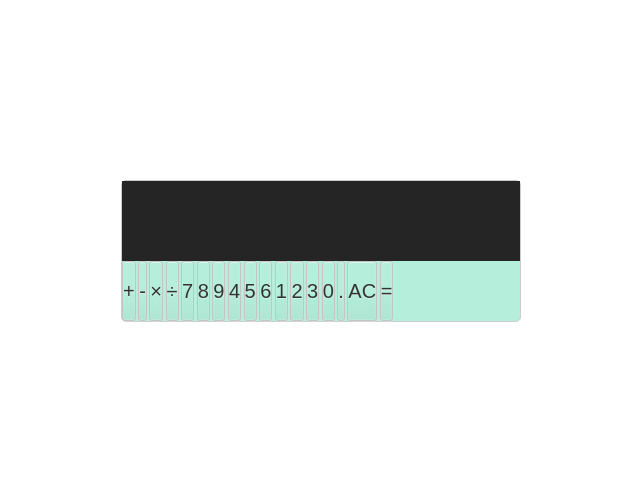
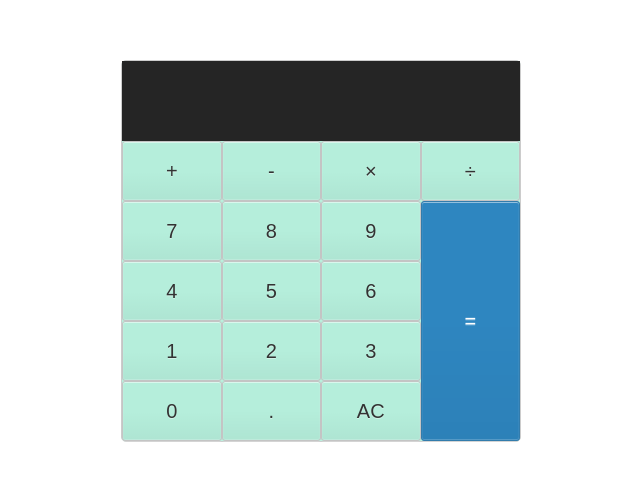
Before and after one commit to NucyLoodle/calculator, a plain HTML site: page index.html in a window 1280 px wide. Shown: the part 149-630 px from the top of the page, without its empty margins (319-959 px from the left). Drawn offline with Linux system fonts and the light colour scheme.

Commit message:
Move and style equals button

```diff
--- a/style.css
+++ b/style.css
@@ -48,3 +48,19 @@ button {
 button:hover {
     background-color: #eaeaea;
 }
+
+.calculator-keys {
+    display: grid;
+    grid-template-columns: 1fr 1fr 1fr 1fr;
+}
+
+.equal-sign {
+    background-color: #2e86c0;
+    border-color: #337cac;
+    color: #fff;
+    height: 100%;
+    grid-row-start: 2;
+    grid-row-end: 6;
+    grid-column-start: 4;
+    grid-column-end: 5;
+}
```
